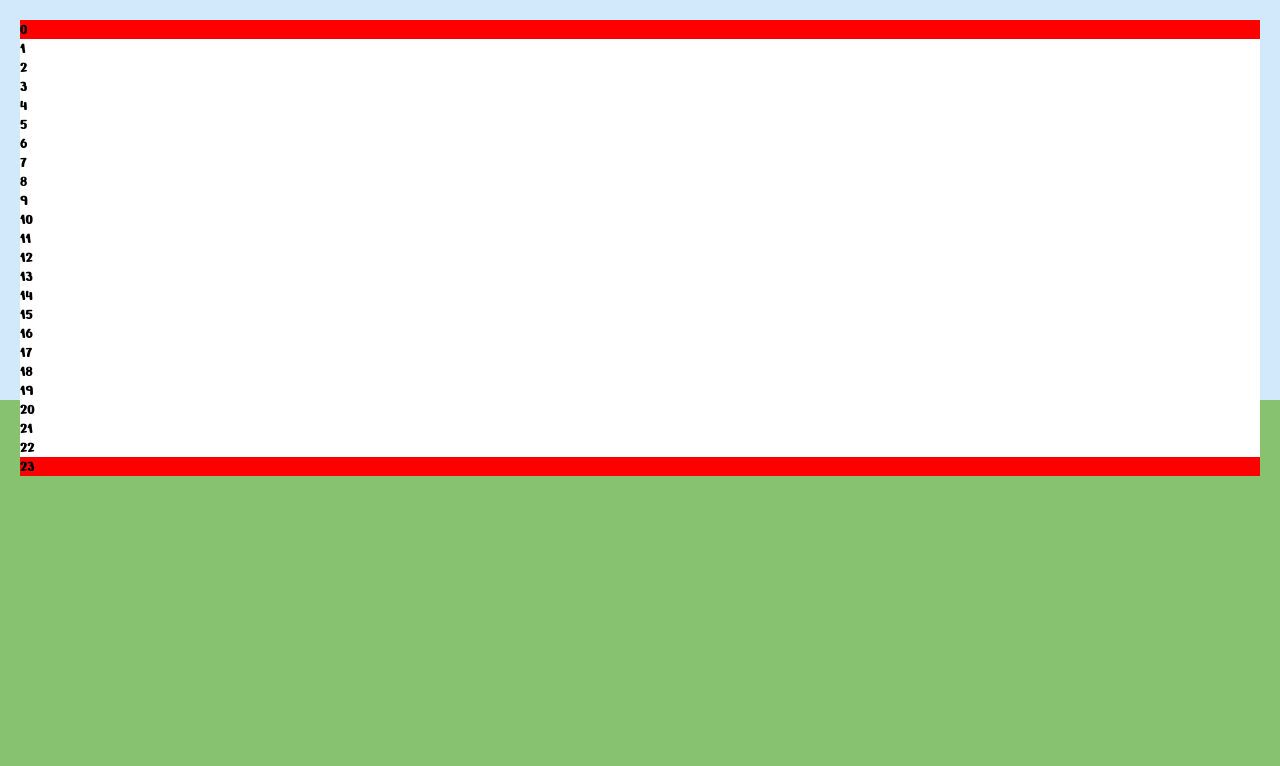
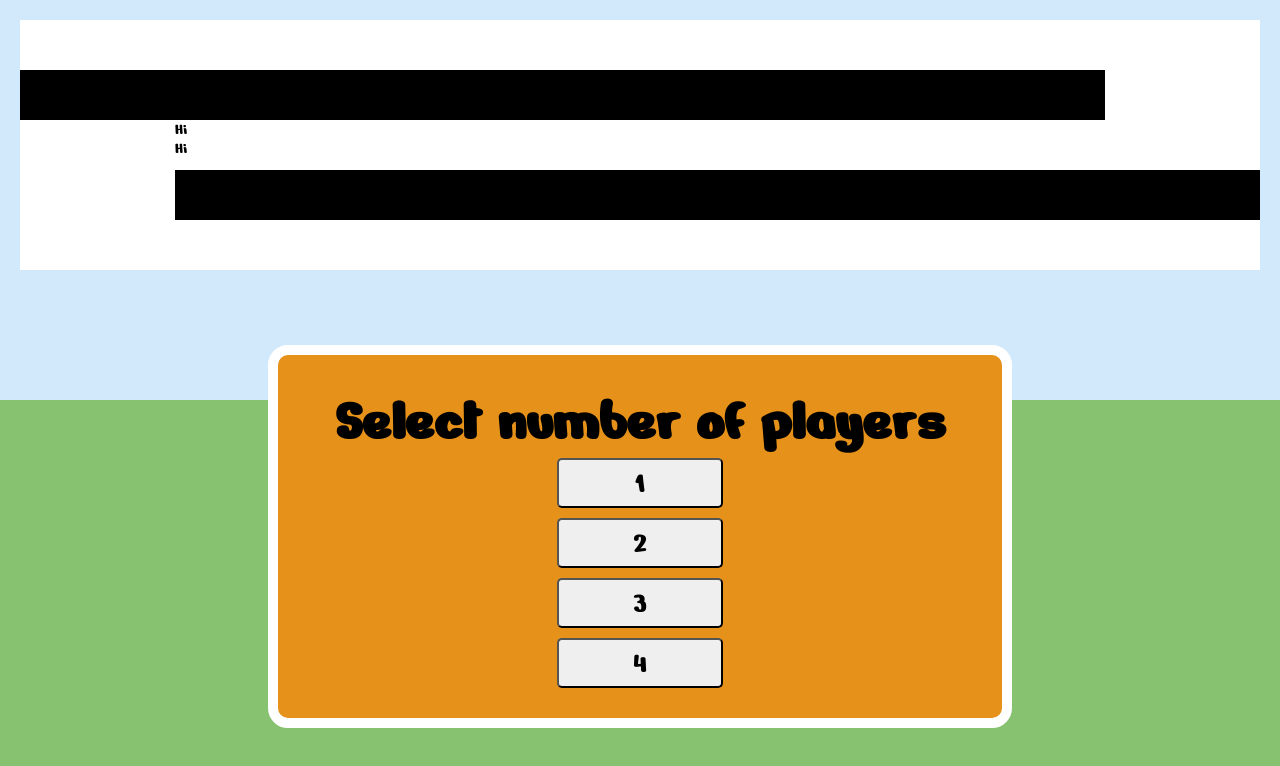
Before and after one commit to edroggit/board-game, a React (Vite) app in the folder board-game/: page / in a window 1280 px wide. Shown: the top 766 px of the page. Built offline with nearby package versions, Linux system fonts and the light colour scheme.

Commit message:
fake grid renders player positions correcly

```diff
--- a/board-game/src/App.jsx
+++ b/board-game/src/App.jsx
@@ -9,13 +9,15 @@ import Gameboard from "./components/Gameboard"
 
 
 function App() {
-  const [selectingPlayers, setSelectingPlayers] = useState(false);
+  const [selectingPlayers, setSelectingPlayers] = useState(true);
   const [playing, setPlaying] = useState(false)
   const [winnerMenu, setWinnerMenu] = useState(false)
 
 
   const [numberOfPlayers, setNumberOfPlayers] = useState();
   const [playerScore, setPlayerScore] = useState([]);
+
+  console.log("playerScore", playerScore)
 
 
   return (
--- a/board-game/src/components/Gameboard.css
+++ b/board-game/src/components/Gameboard.css
@@ -1,3 +1,10 @@
 .game-grid {
     display: grid;
+    grid-template-columns: repeat(8,1fr);
 }
+
+.player-character {
+    width: 10px;
+    height: 10px;
+    background-color: red;
+}
--- a/board-game/src/components/Gameboard.jsx
+++ b/board-game/src/components/Gameboard.jsx
@@ -1,26 +1,45 @@
 import "./Gameboard.css"
 
+const FAKEPLAYERDATA = [{ player: 1, score: 10 }, { player: 2, score: 10 }]
+
 const Gameboard = () => {
-    const squares = [];
-    for (let i = 0; i < 24; i++) {
-        let square = {}
-        if (i === 0 || i === 23) {
-            square.style = { backgroundColor: "red" }
-            squares.push(square)
+    const squares = [1, 1, 1, 1, 1, 1, 1, 1,
+        0, 0, 0, 0, 0, 0, 0, 1,
+        1, 1, 1, 1, 1, 1, 1, 1,
+        1, 0, 0, 0, 0, 0, 0, 0,
+        1, 1, 1, 1, 1, 1, 1, 1
+    ];
+    const gameSquares = [];
+    let piecePosition = 0;
+
+    for (let i = 0; i < squares.length; i++) {
+        let square;
+        if (squares[i] === 1) {
+            square = { type: "gamePiece", piecePosition: piecePosition }
+            piecePosition++
+            gameSquares.push(square)
         } else {
-            square.style = { backgroundColor: "white" }
-            squares.push(square)
+            square = { type: "edgePiece" }
+            gameSquares.push(square)
         }
     }
-    console.log("squares", squares)
+    console.log("squares", gameSquares)
     return (
         <div className="game-grid">
             {
-                squares.map((square, index) => {
-                    let color = square.style["backgroundColor"]
-                    console.log(color)
+                gameSquares.map((square) => {
                     return (
-                        <div key={index} className="card" style={{ backgroundColor: `${color}` }}>{index}</div>
+                        <>
+                            {square.type === "gamePiece" ?
+                                <div key={square.piecePosition} style={{ backgroundColor: "white", width: "100%", height: "50px" }}>
+                                    {
+                                        FAKEPLAYERDATA.map((player) => <>{square.piecePosition === player.score && <div>Hi</div>}</>)
+
+
+                                    }
+                                </div> :
+                                <div key={square.piecePosition} style={{ backgroundColor: "black", width: "100%", height: "50px" }}></div>}
+                        </>
                     )
                 })
             }
--- a/board-game/src/helpers/helpers.js
+++ b/board-game/src/helpers/helpers.js
@@ -9,7 +9,7 @@ export const createInitialScore = (numberOfPlayers) => {
   for (let i = 0; i < numberOfPlayers; i++) {
     arr.push({
       player: i,
-      score: 1,
+      score: 0,
     });
   }
   return arr;
```
